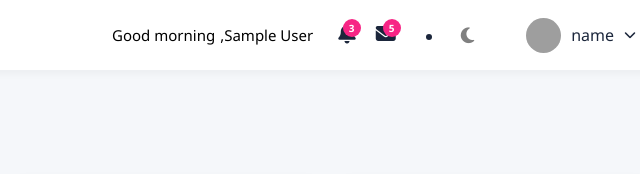
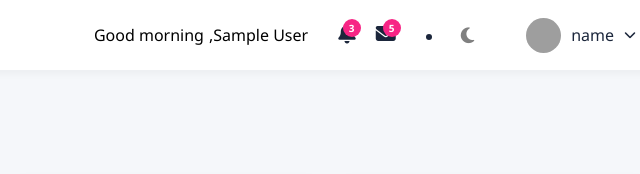
Before and after one commit to AdamsVisuals/hotel-management, a plain HTML site: page index.html in a window 1280 px wide. Shown: the top 174 px of the page, 614-1254 px from the left. Drawn offline with nearby package versions, Linux system fonts and the light colour scheme; sample sign-in values are in the browser's storage; grey boxes are pictures that could not be loaded.

Commit message:
added greetings

```diff
--- a/styles.css
+++ b/styles.css
@@ -1678,11 +1678,12 @@ body.dark-mode .dark-mode-btn i.fa-sun {
 /* User Greeting Styles */
 .user-greeting {
     margin-left: auto;
-    padding: 0 20px;
     color: black;
-    font-size: 15px;
-    display: flex;
-    align-items: center;
+    display: flex;
+    align-items: center;
+    font-weight: 500;
+    font-size: 16px;
+    padding: 0 25px;
 }
 
 .user-greeting span {
```
